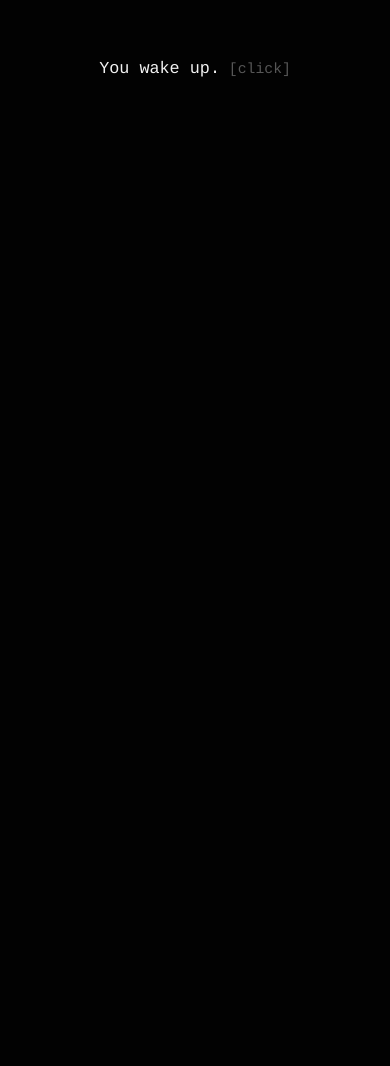
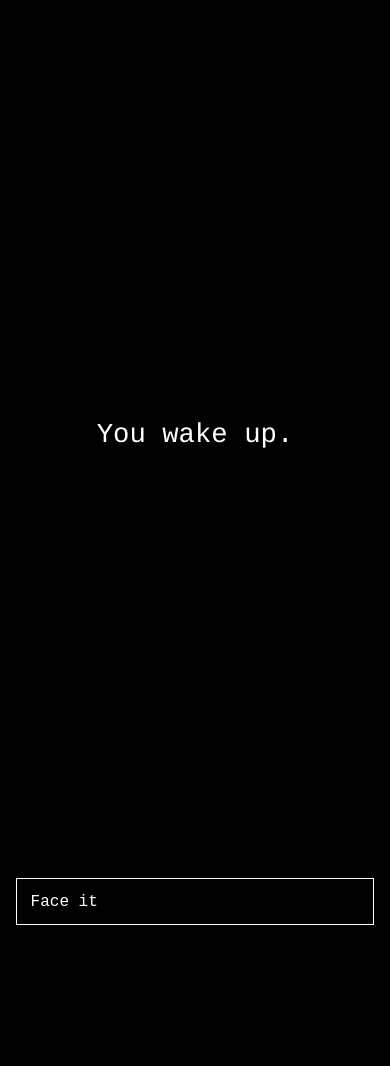
Before and after one commit to nej-dot/ahackwillslash, a website built with Vite: page index.html in a window 390 px wide. Before the commit the page ends 844 px from the top, so only its background shows below. Built offline with nearby package versions, Linux system fonts and the light colour scheme.

Commit message:
Refine minimalist combat interface

```diff
--- a/src/style.css
+++ b/src/style.css
@@ -1,19 +1,17 @@
 :root {
   color-scheme: dark;
   font-family: "Courier New", "Lucida Console", monospace;
-  color: #d8d8d8;
-  background: #020202;
+  color: #fff;
+  background: #000;
   line-height: 1.4;
   font-weight: 400;
   font-synthesis: none;
   text-rendering: geometricPrecision;
   -webkit-font-smoothing: none;
   -moz-osx-font-smoothing: auto;
-  --border: rgba(255, 255, 255, 0.14);
-  --text-dim: rgba(216, 216, 216, 0.68);
-  --text-faint: rgba(216, 216, 216, 0.4);
-  --player-fill: #d9d9d9;
-  --enemy-fill: #8e8e8e;
+  --action-gap: 0.6rem;
+  --action-height: 2.75rem;
+  --log-height: 4.2rem;
 }
 
 * {
@@ -29,7 +27,9 @@ body {
 body {
   margin: 0;
   min-height: 100vh;
-  background: #020202;
+  min-height: 100svh;
+  background: #000;
+  color: #fff;
 }
 
 button,
@@ -42,31 +42,42 @@ select {
 #app,
 .game-shell {
   min-height: 100vh;
+  min-height: 100svh;
 }
 
 .game-shell {
-  padding: 2rem 1rem;
+  display: grid;
+  min-height: 100vh;
+  min-height: 100svh;
+  background: #000;
 }
 
-.frame {
-  width: min(560px, 100%);
+.stage {
+  display: grid;
+  align-content: start;
+  width: 100%;
+  min-height: 100vh;
+  min-height: 100svh;
+  padding: 2.25rem max(1.5rem, env(safe-area-inset-right)) 2.25rem
+    max(1.5rem, env(safe-area-inset-left));
+}
+
+.scene,
+.hud {
+  width: min(42rem, 100%);
   margin: 0 auto;
-  padding: 1rem 0 0;
 }
 
 .scene {
-  min-height: 5rem;
-  margin-bottom: 1.5rem;
+  display: grid;
+  place-items: center;
+  min-height: 100vh;
+  min-height: 100svh;
+  cursor: pointer;
 }
 
-.scene--intro {
-  min-height: 7rem;
-  display: grid;
-  place-items: center;
-}
-
-.scene--clickable {
-  cursor: pointer;
+.scene--hidden {
+  display: none;
 }
 
 .scene__line,
@@ -76,21 +87,23 @@ select {
 }
 
 .scene__line {
-  color: #f1f1f1;
-  font-size: clamp(1.05rem, 2.2vw, 1.35rem);
-  line-height: 1.3;
+  color: #fff;
+  font-size: clamp(1.5rem, 4vw, 2.25rem);
+  line-height: 1.1;
+  text-align: center;
 }
 
-.scene__line--prompt::after {
-  content: " [click]";
-  color: var(--text-faint);
-  font-size: 0.88em;
+.hud {
+  display: grid;
+  grid-template-rows: auto var(--log-height) auto;
+  align-content: start;
+  gap: 0.9rem;
+  padding: 0;
 }
 
 .vitals {
   display: grid;
-  gap: 0.8rem;
-  margin-bottom: 1.15rem;
+  gap: 1rem;
 }
 
 .vitals--hidden,
@@ -99,92 +112,113 @@ select {
   display: none;
 }
 
+.vital {
+  display: grid;
+  gap: 0.5rem;
+}
+
 .vital__row {
   display: flex;
   justify-content: space-between;
   gap: 1rem;
-  margin-bottom: 0.3rem;
-  color: var(--text-dim);
+  color: #fff;
   font-size: 0.9rem;
 }
 
 .vital__row strong {
-  color: #efefef;
+  color: #fff;
   font-weight: 400;
 }
 
+.vital--dim {
+  opacity: 0.45;
+}
+
 .bar {
-  height: 0.75rem;
-  border: 1px solid var(--border);
-  background: #050505;
+  height: 0.8rem;
+  border: 1px solid #fff;
+  background: #000;
 }
 
 .bar__fill {
   height: 100%;
+  background: #fff;
   transition: width 140ms ease-out;
 }
 
-.bar__fill--player {
-  background: var(--player-fill);
-}
-
-.bar__fill--enemy {
-  background: var(--enemy-fill);
-}
-
-.vital--dim {
-  opacity: 0.4;
-}
-
 .log {
-  margin-bottom: 1.15rem;
+  min-height: var(--log-height);
 }
 
 .log__entries {
   display: grid;
-  gap: 0.4rem;
-  min-height: 8.5rem;
+  gap: 0.24rem;
+  min-height: var(--log-height);
 }
 
 .log__line {
-  color: var(--text-dim);
-  font-size: 0.96rem;
+  color: #fff;
+  font-size: clamp(1rem, 2vw, 1.15rem);
+  line-height: 1.3;
+  white-space: nowrap;
+  overflow: hidden;
+  text-overflow: ellipsis;
 }
 
-.log__line--fresh {
-  color: #efefef;
+.log__line--previous {
+  opacity: 0.38;
+}
+
+.log__line--enemy-hit {
+  color: #7fff7f;
+}
+
+.log__line--self-hit {
+  color: #ff7f7f;
+}
+
+.actions {
+  display: grid;
+  align-content: start;
+  min-height: calc(var(--action-height) * 4 + var(--action-gap) * 3);
+  padding-top: 1.3rem;
 }
 
 .actions__grid {
   display: grid;
-  gap: 0.55rem;
+  gap: var(--action-gap);
 }
 
 .action {
   width: 100%;
-  padding: 0.8rem 0.9rem;
-  border: 1px solid var(--border);
-  background: transparent;
-  color: #efefef;
+  min-height: var(--action-height);
+  padding: 0.7rem 0.85rem;
+  border: 1px solid #fff;
+  background: #000;
+  color: #fff;
   text-align: left;
   cursor: pointer;
-  transition:
-    border-color 100ms ease,
-    background 100ms ease;
 }
 
 .action:hover,
 .action:focus-visible {
-  border-color: rgba(255, 255, 255, 0.32);
-  background: rgba(255, 255, 255, 0.04);
+  background: #fff;
+  color: #000;
   outline: none;
 }
 
-.action--experiment {
-  border-style: dashed;
+.action:disabled {
+  opacity: 0.45;
+  cursor: default;
 }
 
-.is-shaking .frame {
+.action:disabled:hover,
+.action:disabled:focus-visible {
+  background: #000;
+  color: #fff;
+}
+
+.is-shaking .hud {
   animation: screen-shake 150ms linear;
 }
 
@@ -204,15 +238,26 @@ select {
 }
 
 @media (max-width: 640px) {
-  .game-shell {
-    padding: 1.25rem 0.9rem;
+  :root {
+    --action-gap: 0.55rem;
+    --action-height: 2.8rem;
+    --log-height: 3.95rem;
   }
 
-  .scene {
-    min-height: 4.5rem;
+  .stage {
+    padding: max(0.85rem, env(safe-area-inset-top)) max(1rem, env(safe-area-inset-right))
+      max(0.85rem, env(safe-area-inset-bottom)) max(1rem, env(safe-area-inset-left));
   }
 
-  .scene--intro {
-    min-height: 6.2rem;
+  .scene__line {
+    font-size: clamp(1.3rem, 7vw, 1.8rem);
+  }
+
+  .hud {
+    gap: 0.8rem;
+  }
+
+  .vital__row {
+    font-size: 0.82rem;
   }
 }
```
